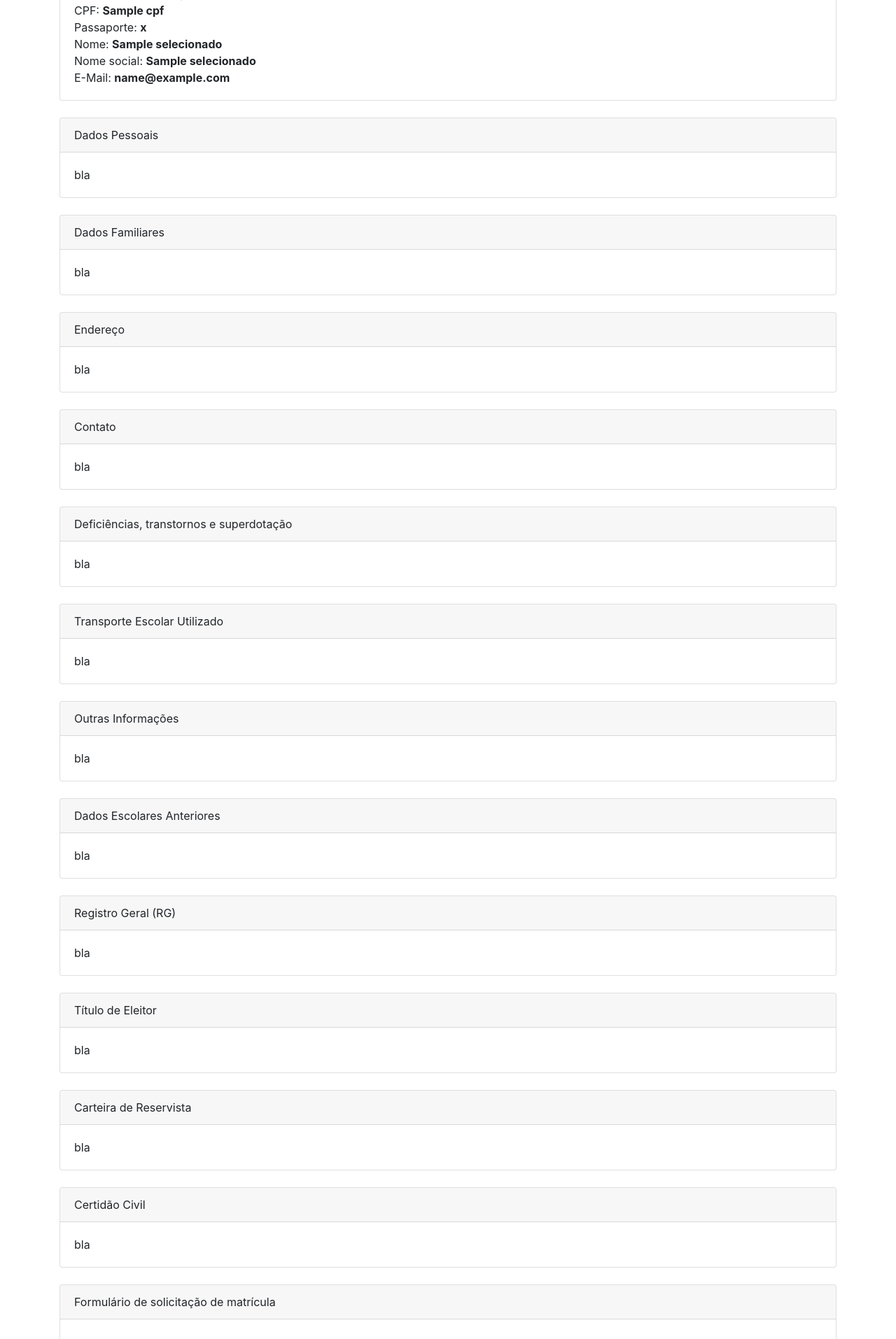
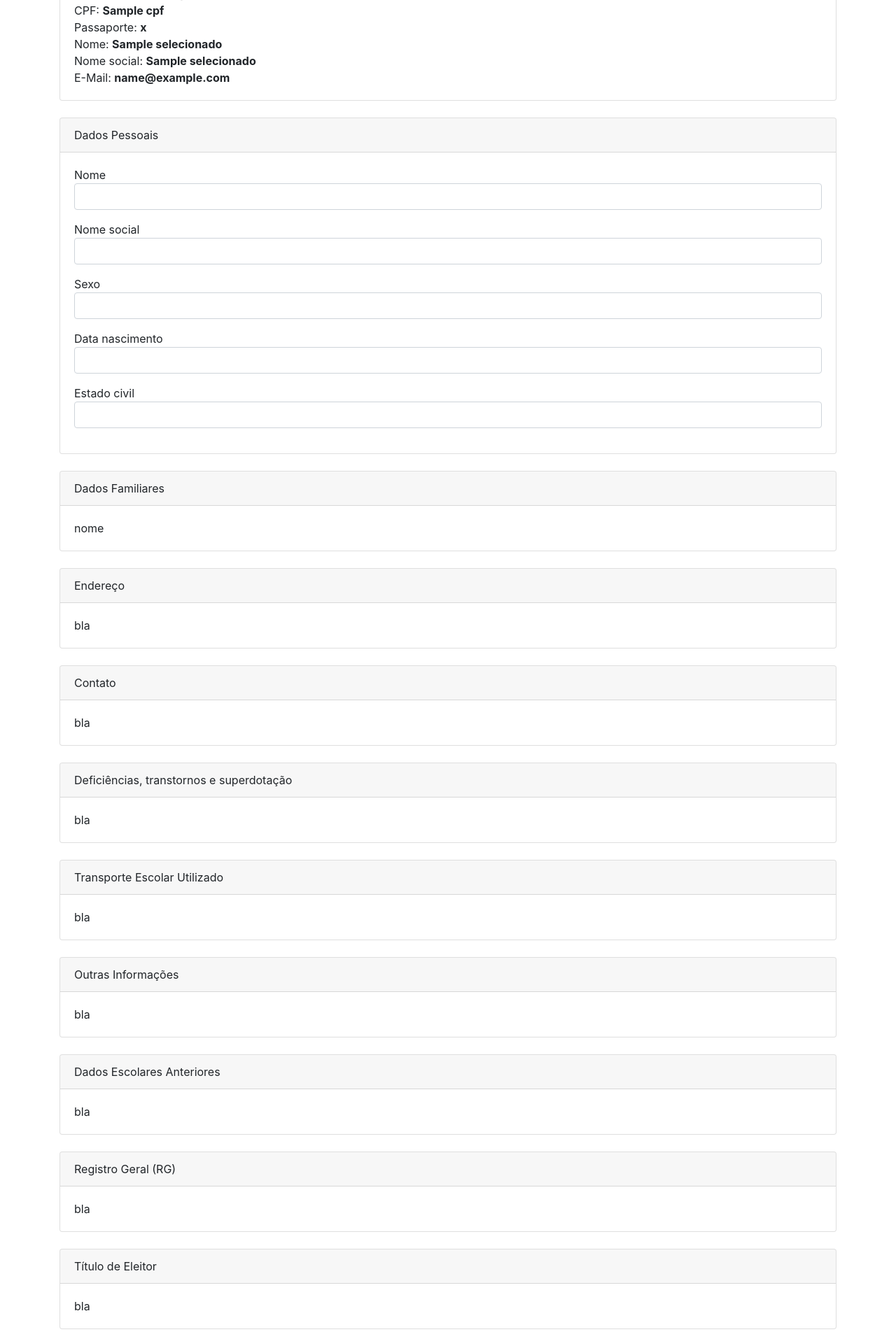
Before and after one commit to suap-ead/ege_preinscricao, a Django app: template solicitacao/templates/pre_matricula/solicitacao/formulario.html in a window 1280 px wide. Shown: the part 688-2602 px from the top of the page at 70% size. Run offline with Django 3.2, Linux system fonts and the light colour scheme; the template is opened without the code that fills it: most values are stand-ins (such as "Sample title", 1, 10 or a date in 2020); form fields are guessed from the names that the template uses; parts of the project's set-up code (start-up, migrations or seed data) failed here and were passed over; some libraries are stand-ins or nearby versions.

Commit message:
[UPD] Sessão dados pessoas de formulário de solicitação definida.

```diff
--- a/solicitacao/templates/pre_matricula/solicitacao/formulario.html
+++ b/solicitacao/templates/pre_matricula/solicitacao/formulario.html
@@ -16,14 +16,35 @@
         <div class="card">
           <div class="card-header">Dados Pessoais</div>
           <div class="card-body">
-              bla
+            <p class="form-group">
+              {{ form.nome.label_tag }}
+              {{ form.nome }}
+              <span class="helptext">{{ form.nome.help_text }}</span>
+            </p>
+            <p class="form-group">
+              {{ form.nome_social.label_tag }}
+              {{ form.nome_social }}
+              <span class="helptext">{{ form.nome_social.help_text }}</span>
+            </p>
+            <p class="form-group">
+              {{ form.sexo.label_tag }}
+              {{ form.sexo }}
+            </p>
+            <p class="form-group">
+              {{ form.data_nascimento.label_tag }}
+              {{ form.data_nascimento }}
+            </p>
+            <p class="form-group">
+              {{ form.estado_civil.label_tag }}
+              {{ form.estado_civil }}
+            </p>
           </div>
         </div>
         <br>
         <div class="card">
           <div class="card-header">Dados Familiares</div>
           <div class="card-body">
-              bla
+              nome
           </div>
         </div>
         <br>
```
